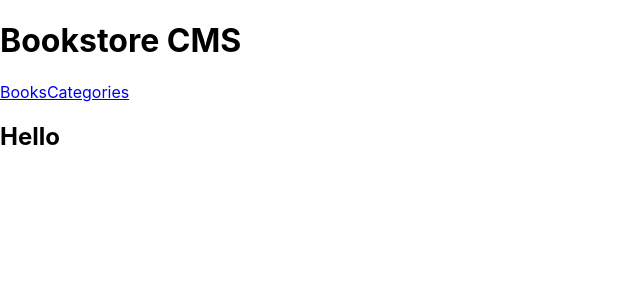
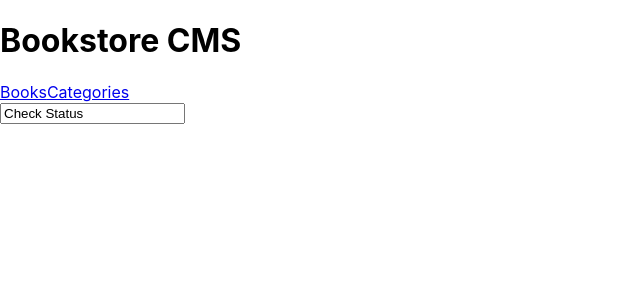
Before and after one commit to julzedz/bookstore, a React (Create React App) app: page /categories in a window 1280 px wide. Shown: the top 300 px of the page, without its empty margins (0-640 px from the left). Built offline with nearby package versions, Linux system fonts and the light colour scheme.

Commit message:
Add button in Category page

```diff
--- /dev/null
+++ b/src/App.css
@@ -0,0 +1,3 @@
+*, body {
+  background-color: #2c567bc8;
+}
--- a/src/pages/Categories.jsx
+++ b/src/pages/Categories.jsx
@@ -2,7 +2,7 @@ import React from 'react';
 
 function Categories() {
   return (
-    <h2>Hello</h2>
+    <input value="Check Status"/>
   );
 }
 
```
